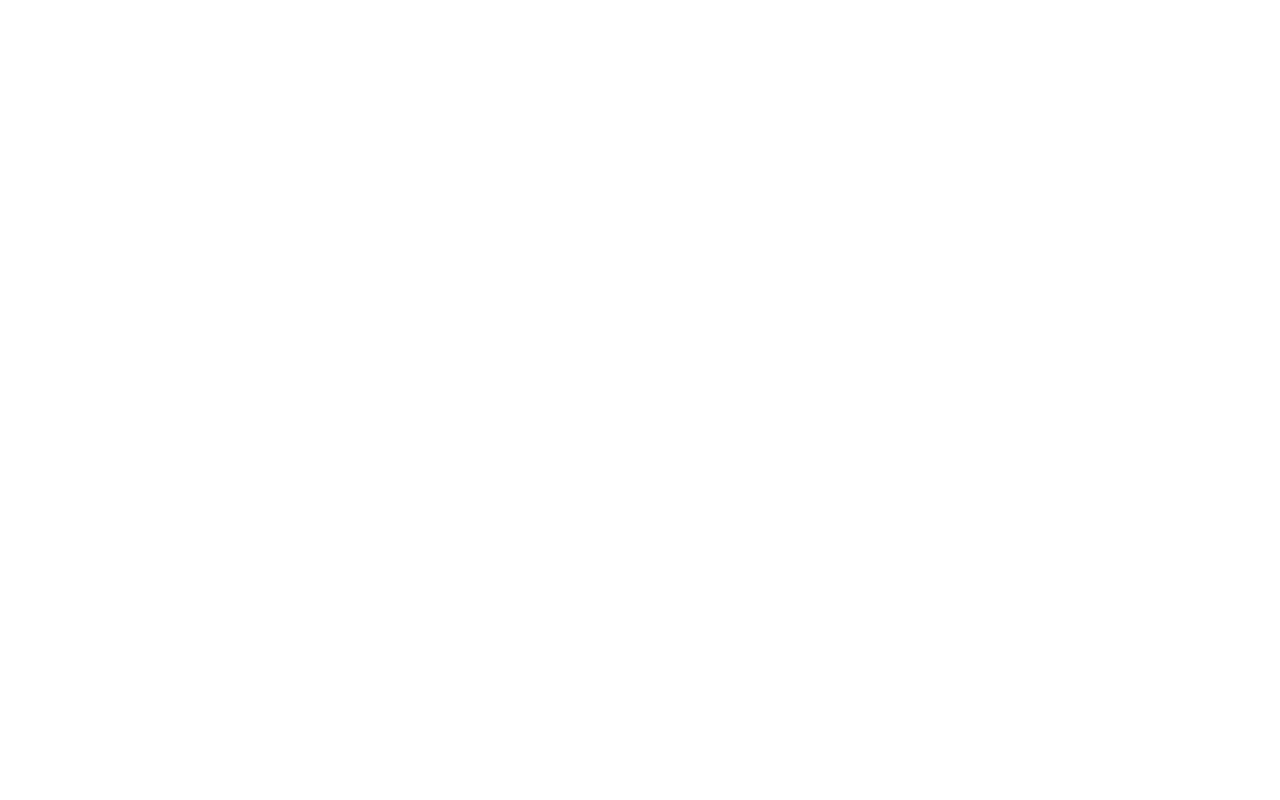
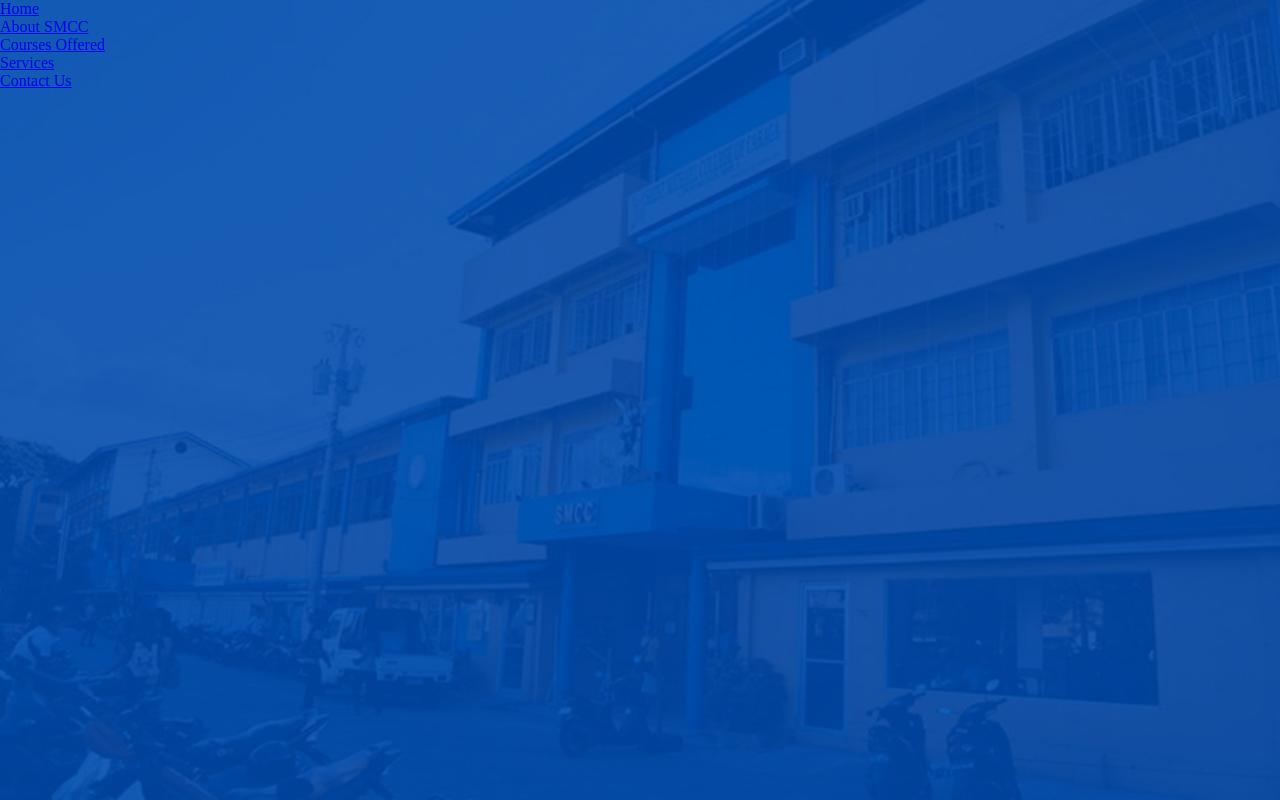
Before and after one commit to Ken-Allen/html-semantic-SMCCwebsite, a plain HTML site: page index.html in a window 1280 px wide. Drawn offline with Linux system fonts and the light colour scheme.

Commit message:
first commit

```diff
--- a/index.html
+++ b/index.html
@@ -3,11 +3,22 @@
 <head>
     <meta charset="UTF-8">
     <meta name="viewport" content="width=device-width, initial-scale=1.0">
+    <link rel="stylesheet" href="style.css">
     <title>SMCC Website</title>
 </head>
 <body>
 
-    <header></header>
+    <header>
+        <nav>
+            <ul class="nav_links">
+                <li><a href="index.html">Home</a></li>
+                <li><a href="#about">About SMCC</a></li>
+                <li><a href="#product">Courses Offered</a></li>
+                <li><a href="#promo">Services</a></li>
+                <li><a href="#contact">Contact Us</a></li>
+            </ul>
+        </nav>
+    </header>
     <main></main>
     <footer></footer>
 
--- a/style.css
+++ b/style.css
@@ -4,4 +4,9 @@
 }
 body{
     min-height: 100vh;
+    background-image: url(img/Bloo.jpg);
+    background-size: cover;
+    background-repeat: no-repeat;
+    background-position: center;
+
 }
```
